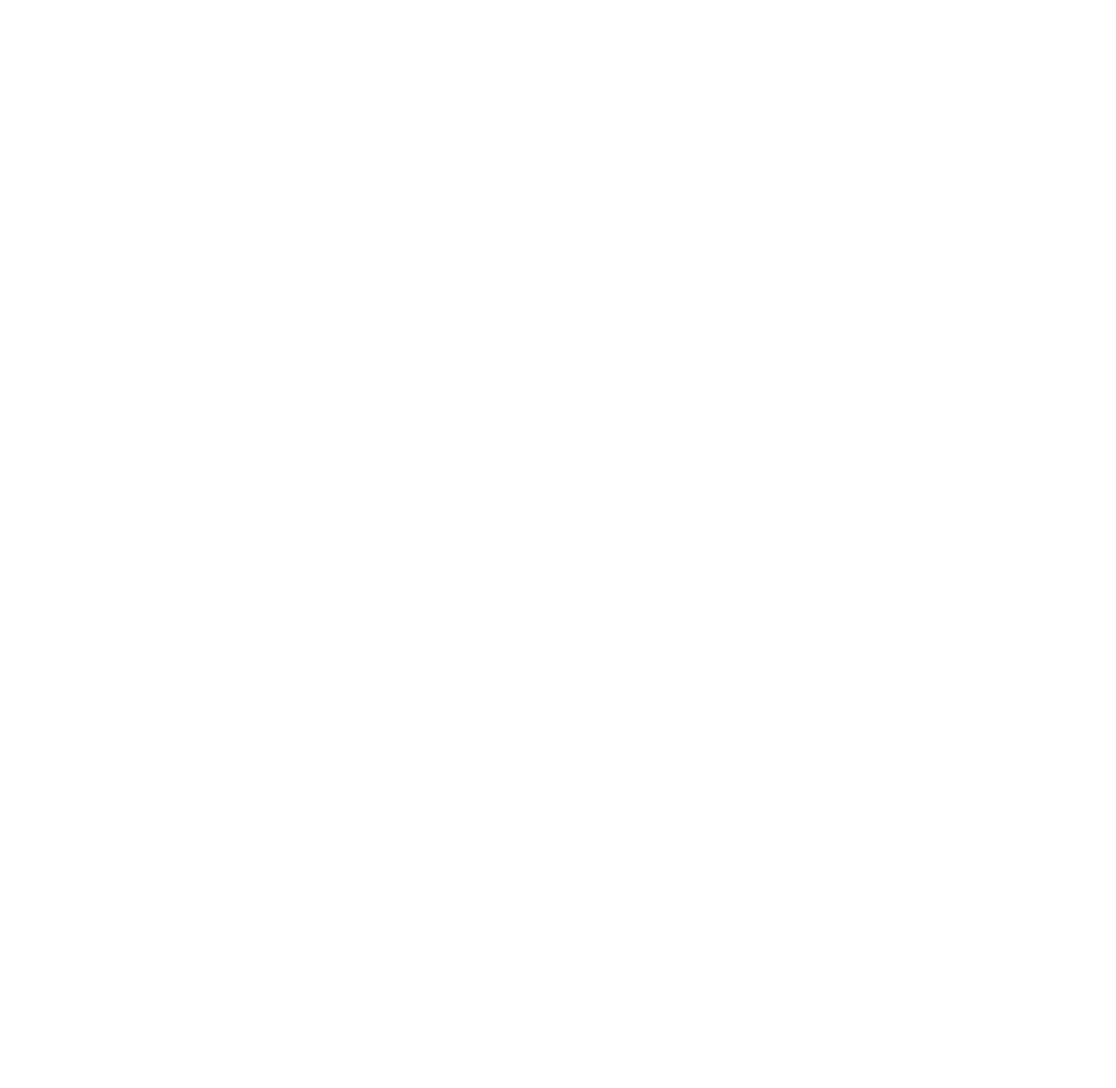
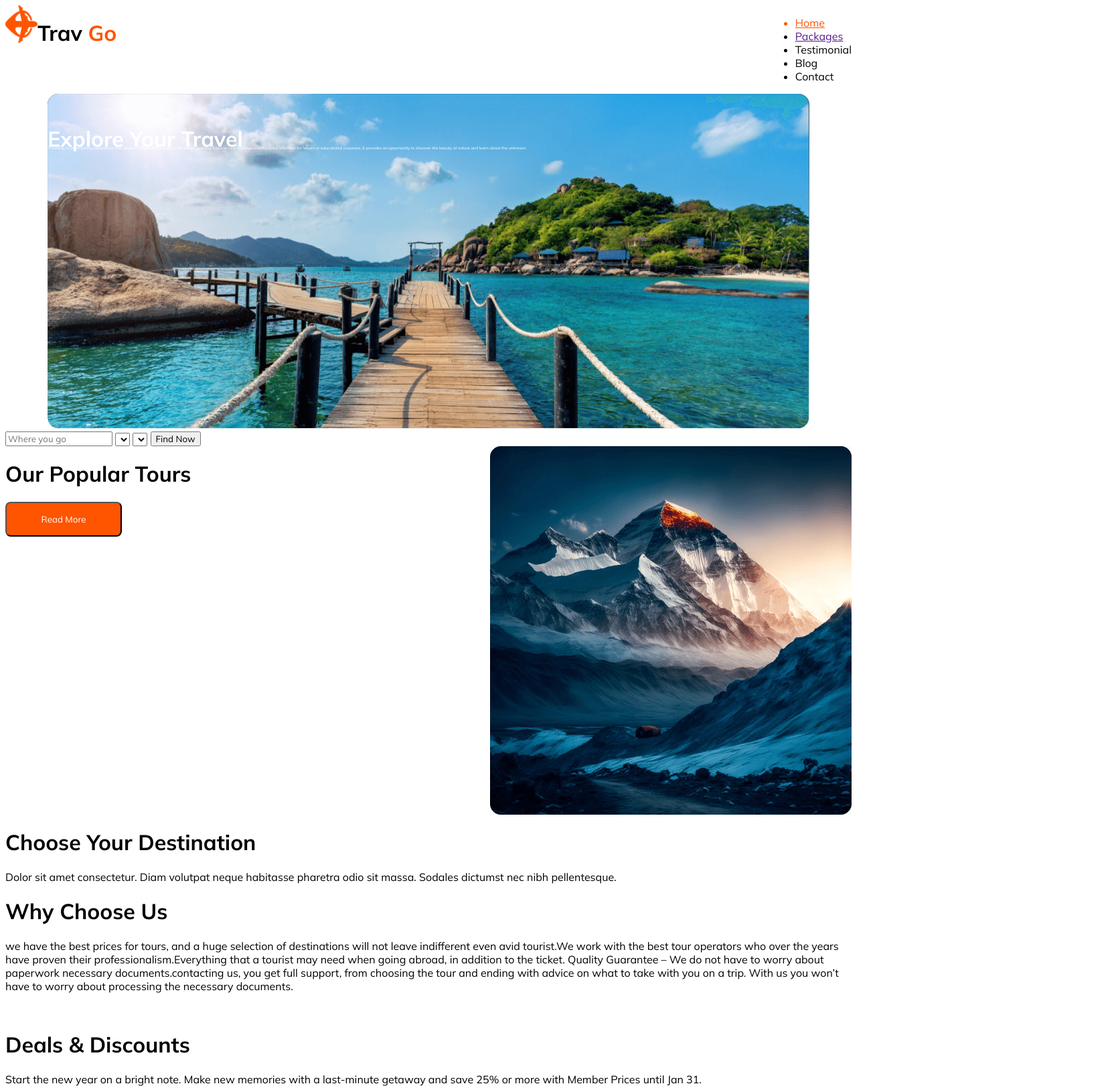
Before and after one commit to farhana120/Travgo-Website, a plain HTML site: page index.html in a window 1280 px wide. Shown: the top 1624 px of the page at 67% size, 1667 px wide, since content can reach past the window. Before the commit the page ends 800 px from the top, so only its background shows below. Drawn offline with Linux system fonts and the light colour scheme.

Commit message:
half progress

```diff
--- a/index.html
+++ b/index.html
@@ -5,30 +5,129 @@
     <meta name="viewport" content="width=device-width, initial-scale=1.0">
     <title>Travgo</title>
     <link rel="stylesheet" href="styles.css">
+    <style>
+        span{
+            color: #FF5400;
+        }
+    </style>
 </head>
 
 <body>
 <header>
-    <div class="header navigation">
 
-<div id="header title">
-    <img src="Group " alt="" srcset="">
+    <div class="headernavigation">
+
+<div class="headertitle">
+    <img id="grp" src="B9A2-Hero-Travel-main/B9A2-Hero-Travel-main/Images/Group 40071 (2).png" alt="" srcset="">
+    <h1>Trav <span>Go</span></h1>
+
 
 </div>
+
+<nav>
+<div>
+    <ul>
+        <li style="color: #FF5400;"><a  style="color: #FF5400;"  href="">Home</a>  </li>
+        <li><a  href="">Packages</a></li>
+        <li>Testimonial</li>
+        <li>Blog</li>
+        <li>Contact</li>
+
+
+    </ul>
+</div>
+
+</nav>
+
+    </div>
+    <div class="banner">
+
+        <img id="ban" src="B9A2-Hero-Travel-main/B9A2-Hero-Travel-main/Images/Group 13 (1) (1).png" alt="">
+        <h1 class="bannertitle">Explore Your Travel</h1>
+        <p class="bannerdis">Traveling is an enriching experience that allows individuals to explore the world, opening doors to new cultures and lifestyles. Whether for leisure or educational purposes, it provides an opportunity to discover the beauty of nature and learn about the unknown. </p>
+
+    </div>
+    <div class="">
+        <input type="text" placeholder="Where you go">
+        <select name="When" id="">When</select>
+        <select name="select type" id=""></select>
+        <button>Find Now</button>
+
+    </div>
+
+
+
+
+</header>
+<main>
+<div class="populartour">
+<div>
+<h1>Our Popular Tours</h1>
+<p></p>
+<ul>
+
+</ul>
+<p>
+
+</p>
+<button class="button1">Read More</button>
+</div>
+<img src="B9A2-Hero-Travel-main/B9A2-Hero-Travel-main/Images/Rectangle 4.png" alt="">
 
 
 
 
 
 
+</div>
+<div class="Destination">
+    <h1>Choose Your Destination</h1>
+    <p>Dolor sit amet consectetur. Diam volutpat neque habitasse pharetra odio sit massa. Sodales dictumst nec nibh pellentesque.</p>
+</div>
+<div>
+<h1>Why Choose Us</h1>
+<p>we have the best prices for tours, and a huge selection of destinations will not leave indifferent even avid tourist.We work with the best tour operators who over the years have proven their professionalism.Everything that a tourist may need when going abroad, in addition to the ticket.
+
+    Quality Guarantee – We do not have to worry about paperwork necessary documents.contacting us, you get full support, from choosing the tour and ending with advice on what to take with you on a trip. With us you won’t have to worry about processing the necessary documents.</p>
+
+
+</div>
+<div class="">
+    <div class="">
+<img src="B9A2-Hero-Travel-main/B9A2-Hero-Travel-main/Images/" alt="">
+    </div>
+</div>
+<div>
+    <h1>Deals & Discounts</h1>
+    <p>Start the new year on a bright note. Make new memories with a last-minute getaway and save 25% or more with Member Prices until Jan 31.</p>
+</div>
+<img src="B9A2-Hero-Travel-main/B9A2-Hero-Travel-main/Images/Group 39.png" alt="">
+<img src="B9A2-Hero-Travel-main/B9A2-Hero-Travel-main/Images/Group 40.png" alt="">
+<img src="B9A2-Hero-Travel-main/B9A2-Hero-Travel-main/Images/Group 39.png" alt="">
+<br>
+<br>
+<button class="button1">See All Packages</button>
+<div class="news">
+    <div class="Newsletter">
+        <h3>Newsletter</h3>
+        <p>Get your daily dose of travel news & tips. Sign up today!</p>
+        <input type="text" placeholder="Enter your name"><br><br>
+        <input type="text" placeholder="Enter your email"><br><br>
+        <button class="button1">Subscribe</button>
 
     </div>
-
-</header>
-<main>
+<div id="rect8">
+    <img src="B9A2-Hero-Travel-main/B9A2-Hero-Travel-main/Images/Rectangle 8 (1).png" alt="">
+</div>
+</div>
 
 </main>
 <footer>
+    <img src="B9A2-Hero-Travel-main/B9A2-Hero-Travel-main/Images/Group 40071 (2).png" alt="">
+    <h1>Trav <span>Go</span></h1>
+    <p>Traveling is an enriching experience that allows individuals to explore the world, opening doors to new cultures and lifestyles. Whether for leisure or educational purposes, it provides an opportunity to discover the beauty of nature and learn about the unknown. </p>
+<img src="Social.svg" alt="">
+<p>2017, All Rights Reserved.</p>
 
 </footer>
 </body>
--- a/styles.css
+++ b/styles.css
@@ -0,0 +1,81 @@
+@import url('https://fonts.googleapis.com/css2?family=Mulish:wght@400;500;600;700;800&display=swap');
+
+*{
+    font-family: 'Mulish', sans-serif;
+}
+
+.headernavigation{
+    display: flex;
+    justify-content: space-between;
+}
+.headertitle{
+    display: flex;
+}
+
+#grp{
+    width: 48px;
+height: 56.008px;
+flex-shrink: 0;
+border: 50px;
+
+
+
+}
+
+#ban{
+    width: 100%;
+height: 500px;
+flex-shrink: 0;
+border-radius: 16px;
+background: linear-gradient(180deg, rgba(19, 19, 24, 0.80) 0%, rgba(19, 19, 24, 0.00) 100%);
+}
+.banner{
+    position: relative;
+    width: 90%;
+    margin: 0 auto;
+    background: linear-gradient;
+
+}
+.bannertitle{
+    position: absolute;
+    color: white;
+    top: 5%;
+    left:20%
+    font-size:10%;
+
+}
+.bannerdis{
+    position: absolute;
+    color: #FFF;
+    font-size:8%;
+    top:15%
+
+}
+.populartour{
+    display: flex;
+    justify-content: space-between;
+}
+.button1{
+    color: #FFF;
+    background-color: #FF5400;
+    border-radius: 8px;
+    width: 174px;
+height: 52px;
+flex-shrink: 0;
+}
+.destination{
+    text-align: center;
+}
+.Newsletter{
+    border-radius: 16px;
+border: 1px solid #FF5400;
+padding: 5%;
+margin: 40px 500px 602px 135px;
+}
+.news{
+    display: flex;
+    justify-content: space-between;
+}
+#rect8{
+    margin: 40px 135px 602px 50px;
+}
```
Also changed, not shown: Social.svg (added), hotel 1 (1).svg (added), hotel 1.svg (added).
